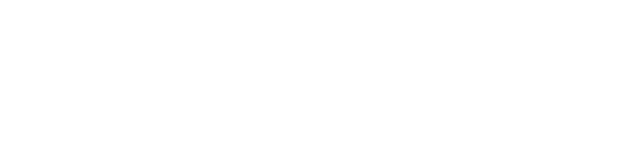
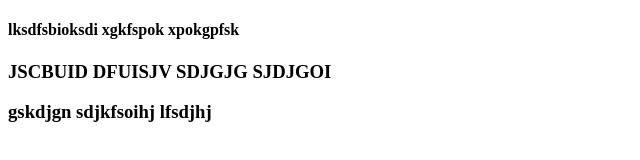
Before and after one commit to RakibJuwel/my-first-repo, a plain HTML site: page index.html in a window 1280 px wide. Shown: the whole page, without its empty margins (0-640 px from the left). Drawn offline with Linux system fonts and the light colour scheme.

Commit message:
added header

```diff
--- a/index.html
+++ b/index.html
@@ -7,6 +7,8 @@
     <title>my second github repo</title>
 </head>
 <body>
-
+    <h4>lksdfsbioksdi xgkfspok xpokgpfsk</h4>
+    <h3>JSCBUID DFUISJV SDJGJG SJDJGOI</h3>
+    <h3>gskdjgn sdjkfsoihj lfsdjhj</h3>
 </body>
 </html>
```
